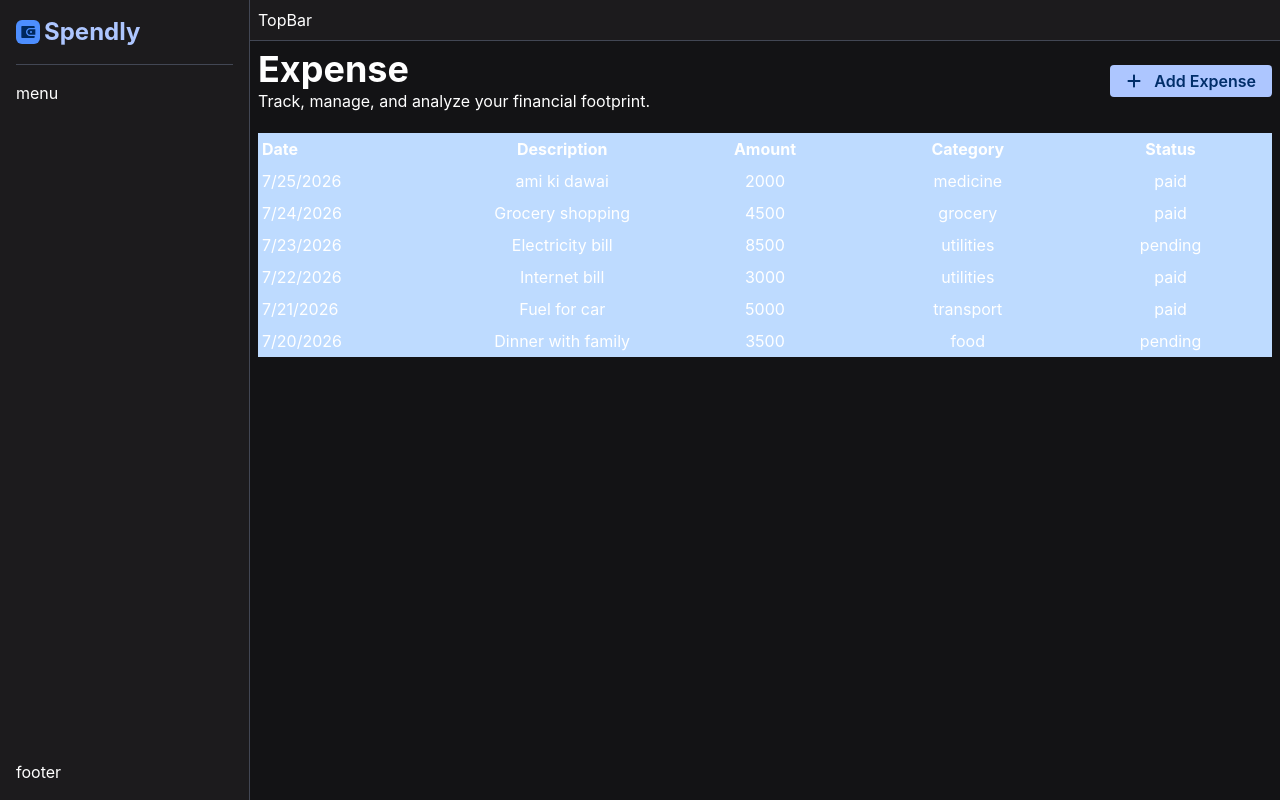
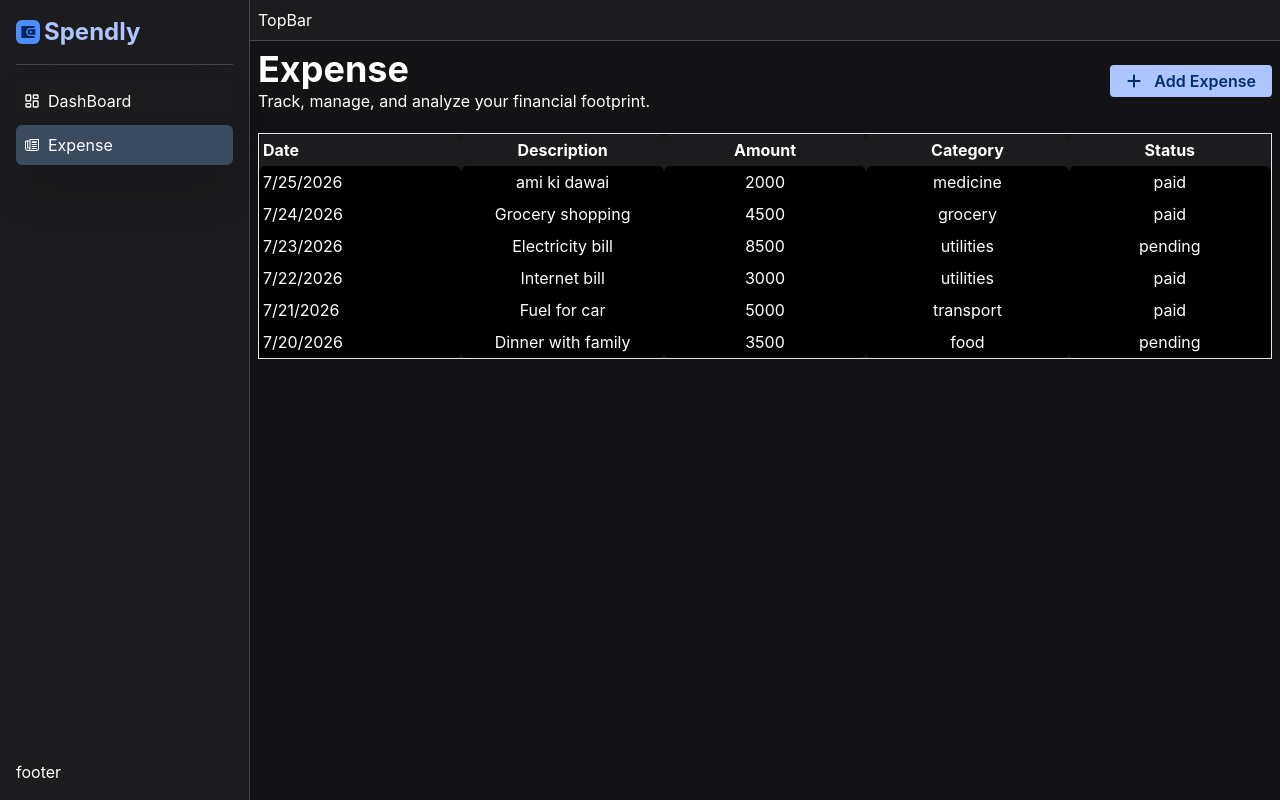
Before and after one commit to Danish-khan93/expenseTracker-frontend, a React (Vite) app: page /expense in a window 1280 px wide. Built offline with nearby package versions, Linux system fonts and the light colour scheme.

Commit message:
making expense form (work in process)

```diff
--- a/src/components/CustomButton.tsx
+++ b/src/components/CustomButton.tsx
@@ -9,7 +9,7 @@ type Props = {
   startIcon?: boolean;
   icon?: keyof typeof iconMap;
   minWidth?: string;
-  handleClick: () => void;
+  handleClick?: () => void;
 };
 
 const CustomButton: FC<Props> = (props) => {
--- /dev/null
+++ b/src/components/CustomImageUploader.tsx
@@ -0,0 +1,8 @@
+
+const CustomImageUploader = () => {
+  return (
+    <div>CustomImageUploader</div>
+  )
+}
+
+export default CustomImageUploader
--- a/src/components/CustomInput.tsx
+++ b/src/components/CustomInput.tsx
@@ -6,21 +6,24 @@ type Props = {
   iconName?: keyof typeof iconMap;
   type?: "text" | "password" | "email" | "number";
   label: string;
+  name?: string;
 };
 
 const CustomInput: FC<Props> = (props) => {
-  const { icon = false, iconName, type = "text", label } = props;
+  const { icon = false, iconName, type = "text", label, name } = props;
 
   // password visibility toggle state
   const [showPassword, setShowPassword] = useState<boolean>(false);
 
   return (
-    <div className="flex flex-col items-start gap-1 w-full">
-      <label>{label}</label>
+    <div className="text-white flex flex-col items-start gap-1 w-full">
+      <label htmlFor={name}>{label}</label>
 
       <div className="w-full bg-[#1C1B1D] border-2 border-[#424754] rounded-md p-2 flex items-center gap-1">
         {icon === true && iconName && <CustomIcon iconName={iconName} />}
         <input
+          id={name}
+          name={name}
           className="border-none focus:outline-none w-full"
           type={type === "password" && showPassword ? "text" : type}
         />
--- a/src/components/CustomSelectBox.tsx
+++ b/src/components/CustomSelectBox.tsx
@@ -1,8 +1,30 @@
+import type { FC } from "react";
 
-const CustomSelectBox = () => {
+type Props = {
+  name: string;
+  label: string;
+  dropDownList: { value: string; id: number }[];
+};
+
+const CustomSelectBox: FC<Props> = (props) => {
+  const { name, label, dropDownList } = props;
   return (
-    <div>CustomSelectBox</div>
-  )
-}
+    <div className="flex flex-col gap-1 item-start text-white">
+      <label htmlFor={name}>{label}</label>
+      <select
+        name={name}
+        id={name}
+        className="w-full bg-[#1C1B1D] text-white border-2 border-[#424754] rounded-md p-2 "
+      >
+        <div>
+          <option>Select All</option>
+          {dropDownList?.map((list) => {
+            return <option value={list?.id}>{list?.value}</option>;
+          })}
+        </div>
+      </select>
+    </div>
+  );
+};
 
-export default CustomSelectBox
+export default CustomSelectBox;
--- a/src/components/CustomTable.tsx
+++ b/src/components/CustomTable.tsx
@@ -18,24 +18,24 @@ const CustomTable: FC<Props> = (props) => {
   };
 
   return (
-    <div className="bg-red-300 my-5">
+    <div className="my-5 border border-gray-200">
       {/* header  */}
 
-      <div className="bg-green-300 flex">
+      <div className="flex overflow-hidden">
         {columns?.map((value) => {
           return (
-            <div className="bg-green-300 flex flex-col flex-1 ">
+            <div className="flex flex-col flex-1 bg-[#1C1B1D] rounded-md">
               <div
                 key={value?.header}
-                className={`p-1 bg-blue-200 flex-1 ${value?.align ? textAlign[value?.align] : "text-left"} w-full`}
+                className={` overflow-hidden p-1 flex-1 ${value?.align ? textAlign[value?.align] : "text-left"} w-full `}
               >
                 <CustomText variant="h6">{value?.header}</CustomText>
               </div>
-              <div className="flex flex-col flex-1">
+              <div className="flex flex-col flex-1 bg-black rounded-md">
                 {row.map((exp) => {
                   return (
                     <div
-                      className={`p-1 bg-blue-200 flex-1 ${value?.align ? textAlign[value?.align] : "text-left"} w-full`}
+                      className={`p-1 flex-1 ${value?.align ? textAlign[value?.align] : "text-left"} w-full`}
                     >
                       <CustomText variant="p">{exp[value?.value]}</CustomText>
                     </div>
--- a/src/components/SideBar.tsx
+++ b/src/components/SideBar.tsx
@@ -1,6 +1,30 @@
+import { useLocation, useNavigate } from "react-router-dom";
 import CustomText from "./CustomText";
 import { RiWallet3Fill } from "react-icons/ri";
+import CustomIcon from "./CustomIcon";
+import type { sideBarType } from "../type/sideBarType";
 const SideBar = () => {
+  const navigate = useNavigate();
+  const location = useLocation();
+  // console.log(location?.pathname);
+  const checkPath = location?.pathname?.split("/")[1];
+  // console.log(checkPath);
+
+  const menuList: sideBarType[] = [
+    {
+      id: 1,
+      title: "DashBoard",
+      path: "/dashboard",
+      icon: "dashboard",
+    },
+    {
+      id: 2,
+      title: "Expense",
+      path: "/expense",
+      icon: "expense",
+    },
+  ];
+
   return (
     <div className="flex flex-col justify-between bg-[#1C1B1D] h-screen w-full shadow-amber-50 text-white border-r border-[#424754] py-4 px-4">
       <div>
@@ -12,7 +36,26 @@ const SideBar = () => {
             <CustomText variant="h3">Spendly</CustomText>
           </div>
         </div>
-        <div>menu</div>
+        <div>
+          {menuList?.map((value) => {
+            console.log(checkPath === value?.icon);
+            const isActive = checkPath === value.path.split("/")[1];
+            return (
+              <div
+                key={value?.id}
+                onClick={() => {
+                  navigate(value?.path);
+                }}
+                className={`flex gap-2 items-center p-2 shadow-2xl rounded-md my-1 w-full hover:bg-[#3A4A5F] cursor-pointer ${isActive ? "bg-[#3A4A5F]" : "hover:bg-[#3A4A5F]"}`}
+              >
+                <div>
+                  <CustomIcon iconName={value?.icon} />
+                </div>
+                <div>{value?.title}</div>
+              </div>
+            );
+          })}
+        </div>
       </div>
       <div>footer</div>
     </div>
--- a/src/constant/dummy.ts
+++ b/src/constant/dummy.ts
@@ -1,6 +1,3 @@
-
-
-
 export const expenseDummy = [
   {
     date: "7/25/2026",
@@ -45,3 +42,18 @@ export const expenseDummy = [
     status: "pending",
   },
 ];
+
+export const dropDownListDummy = [
+  {
+    value: "Bills",
+    id: 1,
+  },
+  {
+    value: "School fee",
+    id: 2,
+  },
+  {
+    value: "Milk",
+    id: 3,
+  },
+];
--- a/src/constant/iconMap.ts
+++ b/src/constant/iconMap.ts
@@ -10,6 +10,9 @@ import { TfiEmail } from "react-icons/tfi";
 import { MdLockOutline } from "react-icons/md";
 import { GoShieldLock } from "react-icons/go";
 import { FaPlus } from "react-icons/fa6";
+import { IoSaveOutline } from "react-icons/io5";
+import { LuLayoutDashboard } from "react-icons/lu";
+import { IoMdPaper } from "react-icons/io";
 
 export const iconMap = {
   printer: FiPrinter,
@@ -24,4 +27,7 @@ export const iconMap = {
   password: MdLockOutline,
   shield: GoShieldLock,
   plus: FaPlus,
+  save: IoSaveOutline,
+  dashboard: LuLayoutDashboard,
+  expense: IoMdPaper,
 } as const;
--- /dev/null
+++ b/src/modules/expense/components/ExpenseForm.tsx
@@ -0,0 +1,44 @@
+import {
+  CustomButton,
+  CustomInput,
+  CustomSelectBox,
+  CustomText,
+} from "../../../components";
+import { dropDownListDummy } from "../../../constant/dummy";
+
+const ExpenseForm = () => {
+  return (
+    <div>
+      <div className="flex justify-between items-center">
+        <div className="text-white ">
+          <CustomText variant="h2">Record Expense</CustomText>
+          <CustomText variant="p">
+            Track your spending with high pricison
+          </CustomText>
+        </div>
+        <div>
+          <CustomButton icon="save" variant="textIcon" type="submit">
+            Save Transaction
+          </CustomButton>
+        </div>
+      </div>
+      <div className="p-4 border border-white my-10 rounded-md bg-[#18181B] grid grid-cols-3 gap-2">
+        <CustomInput type="text" label={"Transiction Type"} />
+        <CustomInput type="number" label={"Amount"} />
+        <CustomSelectBox
+          name="category"
+          label="Category"
+          dropDownList={dropDownListDummy}
+        />
+        <CustomSelectBox
+          name="paymentType"
+          label="Payment Type"
+          dropDownList={dropDownListDummy}
+        />
+        <CustomInput type="text" label={"Notes"} />
+      </div>
+    </div>
+  );
+};
+
+export default ExpenseForm;
--- a/src/modules/expense/pages/ExpenseFormPage.tsx
+++ b/src/modules/expense/pages/ExpenseFormPage.tsx
@@ -1,5 +1,11 @@
+import ExpenseForm from "../components/ExpenseForm";
+
 const ExpenseFormPage = () => {
-  return <div>ExpenseFormPage</div>;
+  return (
+    <div className="p-10">
+      <ExpenseForm />
+    </div>
+  );
 };
 
 export default ExpenseFormPage;
--- /dev/null
+++ b/src/type/sideBarType.ts
@@ -0,0 +1,8 @@
+import { iconMap } from "../constant/iconMap";
+
+export type sideBarType = {
+  id: number;
+  title: string;
+  path: string;
+  icon: keyof typeof iconMap;
+};
```
Also changed, not shown: src/routeConfig/router.tsx (+9 -0 lines).
